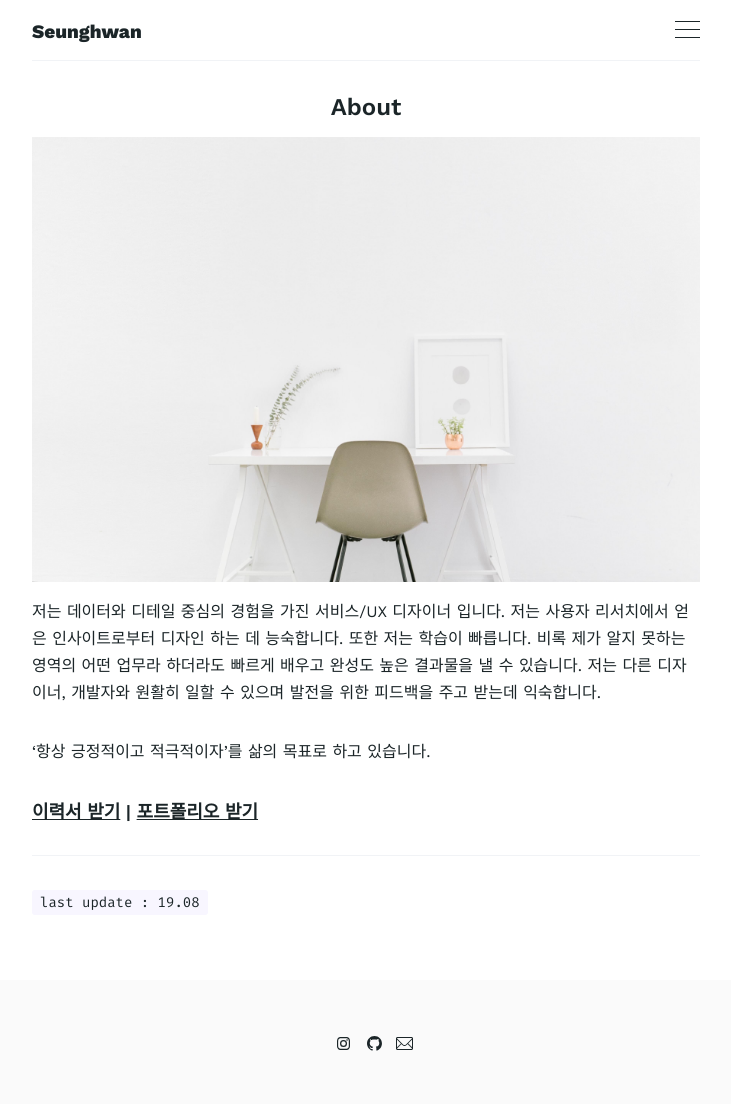
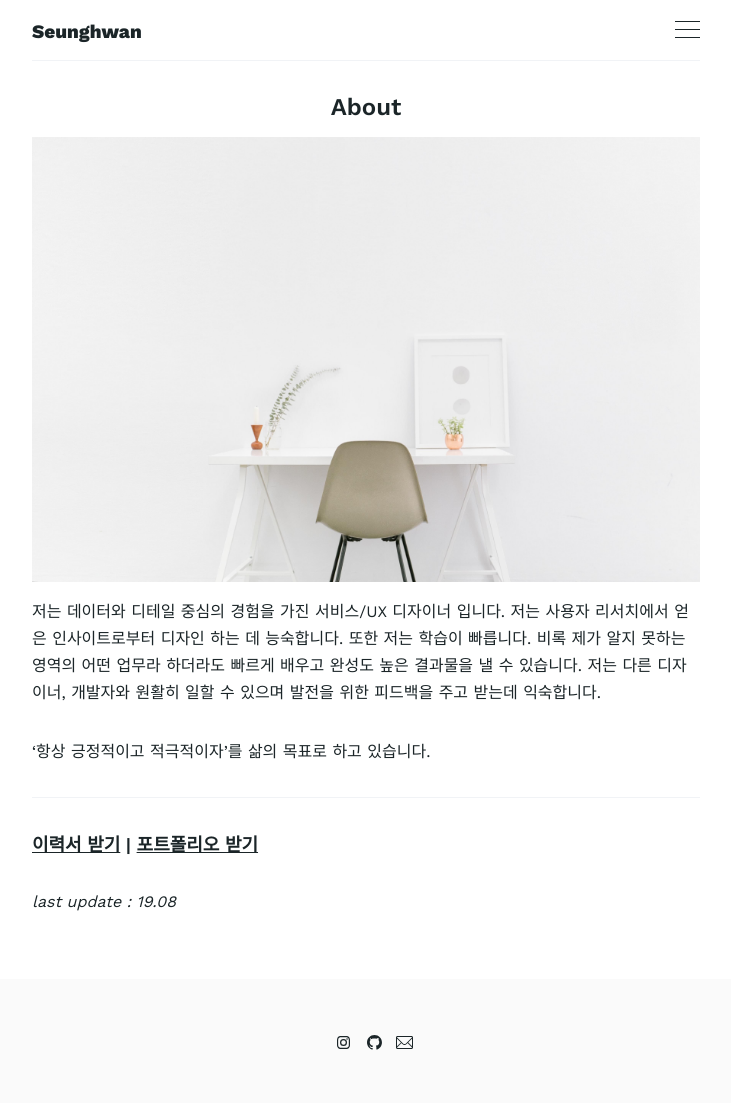
Before and after one commit to tjrichard/tjrichard.github.io, a Jekyll site: the page built from _pages/about.md, in a window 1280 px wide. Shown: the whole page, without its empty margins (274-1005 px from the left). Built offline with Jekyll 4.4.1, drawn with Linux system fonts in a browser that asks for light colours.

```diff
--- a/_pages/about.md
+++ b/_pages/about.md
@@ -8,8 +8,8 @@ image: '/images/pages/about.jpeg'
 
 '항상 긍정적이고 적극적이자'를 삶의 목표로 하고 있습니다.
 
-
+---
 
 ##### [이력서 받기](/assets/Resume_Seunghwan_1908.pdf)   |   [포트폴리오 받기](/assets/Portfolio_Seunghwan_1906.pdf)
----
-`last update : 19.08`
+
+_last update : 19.08_
```
